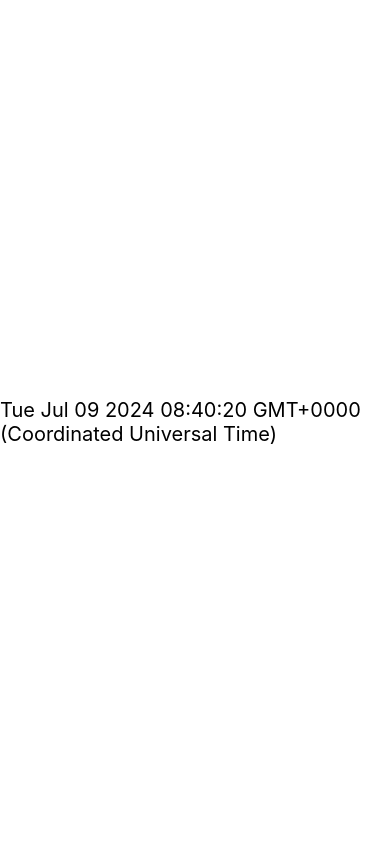
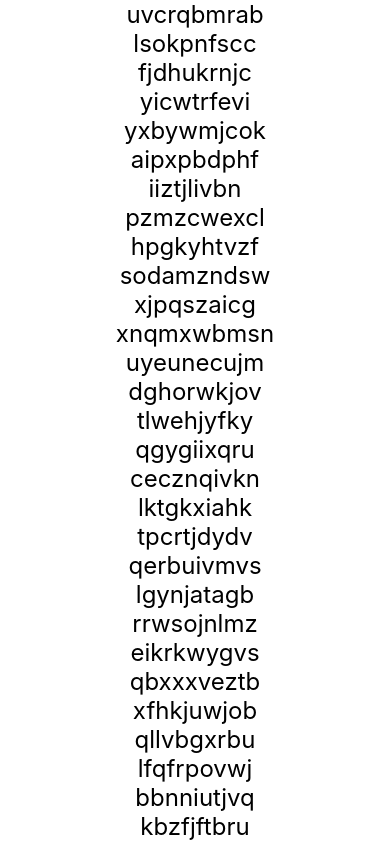
Before and after one commit to salehalakhras/Jovision-React-Tasks, a React Native app in the folder reactApp/: screen / in a window 390 px wide. Shown: the top 844 px of the page. Built offline with nearby package versions, Linux system fonts and the light colour scheme.

Commit message:
finished task 35

```diff
--- a/package.json
+++ b/package.json
@@ -1,5 +1,6 @@
 {
   "dependencies": {
+    "@react-native-async-storage/async-storage": "^1.24.0",
     "react-native-prompt-android": "^1.1.0"
   }
 }
--- a/reactApp/App.js
+++ b/reactApp/App.js
@@ -1,5 +1,6 @@
 
 import React from 'react';
+import Task36 from './Tasks/Task36';
 // import type {Node} from 'react';
 // import Task16 from './Tasks/Task16';
 // import Task18 from './Tasks/Task18';
@@ -14,7 +15,8 @@ import React from 'react';
 // import Task28 from './Tasks/Task28';
 // import Task32 from './Tasks/Task32';
 // import Task33 from './Tasks/Task32';
-import Task34 from './Tasks/Task34';
+// import Task34 from './Tasks/Task34';
+// import Task35 from './Tasks/Task35';
 
 
 export default function App() {
@@ -32,6 +34,8 @@ export default function App() {
     // <Task28></Task28>
     // <Task32></Task32>
     // <Task33></Task33>
-    <Task34></Task34>
+    // <Task34></Task34>
+    // <Task35></Task35>
+    <Task36></Task36>
   );
 }
--- /dev/null
+++ b/reactApp/Tasks/Task35.js
@@ -0,0 +1,82 @@
+import React from 'react';
+import { StyleSheet, View, TextInput, Button } from 'react-native';
+import AsyncStorage from '@react-native-async-storage/async-storage'
+
+const Task35 = () => {
+    const [name, setName] = React.useState('');
+    const [age, setAge] = React.useState('');
+    const [country, setCountry] = React.useState('');
+    const [localUser, setLocalUser] = React.useState(null);
+    getData().then(val => {
+        const date = new Date();
+        if ((date - Date.parse(val.timestamp)) > 60000) {
+            val = null;
+        }
+
+        if (val != null) {
+            setLocalUser(val);
+        }
+        else {
+            storeData({})
+            setLocalUser(null);
+        }
+        return
+    })
+
+
+
+
+    function submitBtn() {
+        const userObj = {
+            'name': name,
+            'age': age,
+            'country': country,
+            'timestamp': new Date(),
+        }
+
+        storeData(userObj);
+    }
+
+    const storeData = async (value) => {
+        try {
+            const jsonValue = JSON.stringify(value);
+            await AsyncStorage.setItem('user', jsonValue);
+        } catch (e) {
+            console.log(e)
+        }
+    };
+
+    async function getData() {
+        try {
+            const jsonValue = await AsyncStorage.getItem('user');
+            return jsonValue != null ? JSON.parse(jsonValue) : null;
+        } catch (e) {
+            console.log(e);
+        }
+    };
+
+    return (
+        <View style={styles.container}>
+            <TextInput style={styles.input} onChangeText={(text) => { setName(text) }} placeholder={'Name:'}>{localUser ? localUser.name : ''}</TextInput>
+            <TextInput style={styles.input} onChangeText={(text) => { setAge(text) }} placeholder={'Age:'} keyboardType={'numeric'}>{localUser ? localUser.age : ''}</TextInput>
+            <TextInput style={styles.input} onChangeText={(text) => { setCountry(text) }} placeholder={'Country:'}>{localUser ? localUser.country : ''}</TextInput>
+            <Button title={'Submit'} onPress={submitBtn}></Button>
+        </View>
+    );
+}
+
+const styles = StyleSheet.create({
+    container: {
+        paddingHorizontal: 20,
+        flex: 1,
+        justifyContent: 'center',
+    },
+    input: {
+        borderColor: 'blue',
+        borderWidth: 1,
+        paddingHorizontal: 5,
+        margin: 10,
+    }
+})
+
+export default Task35;
--- /dev/null
+++ b/reactApp/Tasks/Task36.js
@@ -0,0 +1,35 @@
+import React from 'react';
+import { StyleSheet, View,ScrollView, Text} from 'react-native';
+
+const Task36 = () => {
+    const textArr = new Array(100);
+    for (let i = 0; i < textArr.length; i++) {
+        textArr[i] = (<Text style={styles.text} key={i} >{generateRandomWord(10)}</Text>)
+    }
+    function generateRandomWord(length) {
+        let result = '';
+        const characters = 'abcdefghijklmnopqrstuvwxyz';
+        for (let i = 0; i < length; i++) {
+            result += characters.charAt(Math.floor(Math.random() * characters.length));
+        }
+        return result;
+    }
+
+    return (
+        <View>
+            <ScrollView >
+                {textArr}
+            </ScrollView>
+        </View>
+    );
+}
+
+const styles = StyleSheet.create({
+
+    text:{
+        fontSize: 24,
+        textAlign: 'center'
+    }
+})
+
+export default Task36;
--- a/reactApp/package.json
+++ b/reactApp/package.json
@@ -10,6 +10,7 @@
     "lint": "eslint ."
   },
   "dependencies": {
+    "@react-native-async-storage/async-storage": "^1.24.0",
     "react": "17.0.2",
     "react-native": "0.68.2",
     "react-native-prompt-android": "^1.1.0",
```
Also changed, not shown: 2 other files (tests, documents, lock files or other folders).
